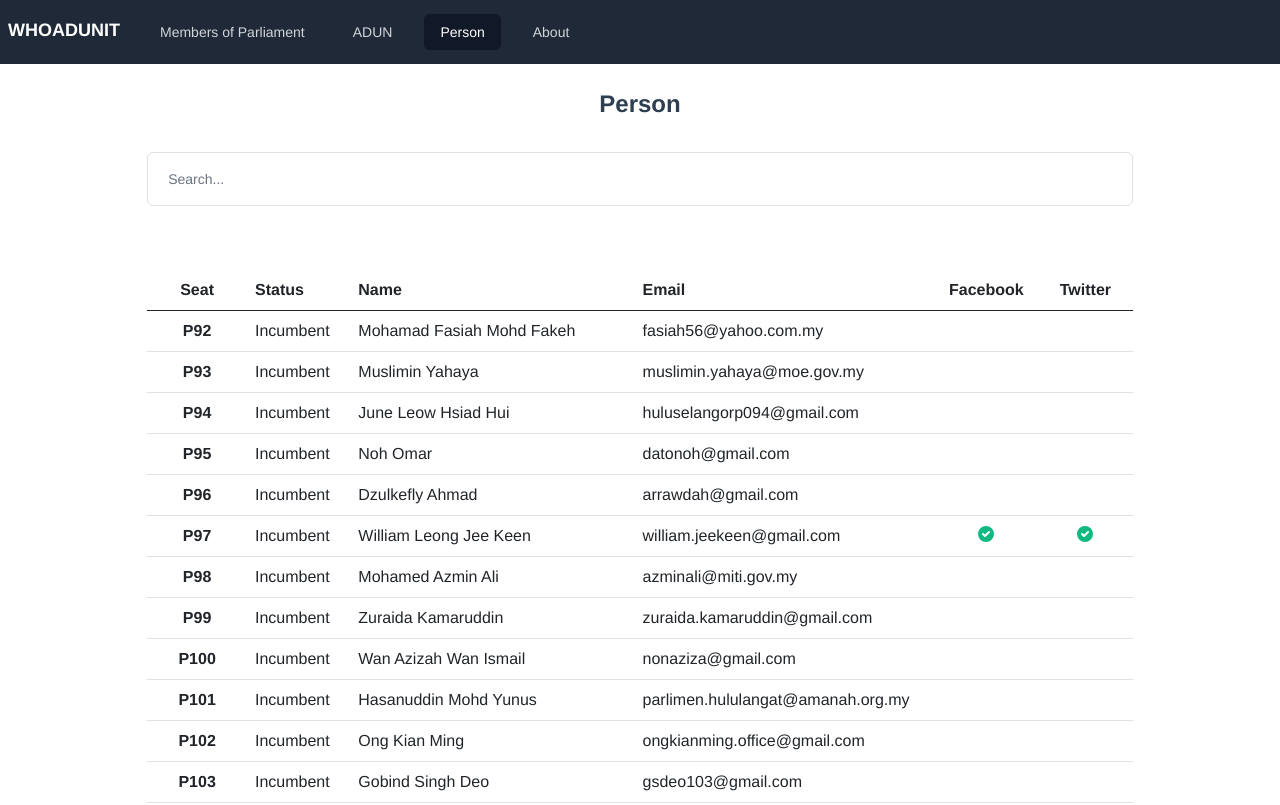
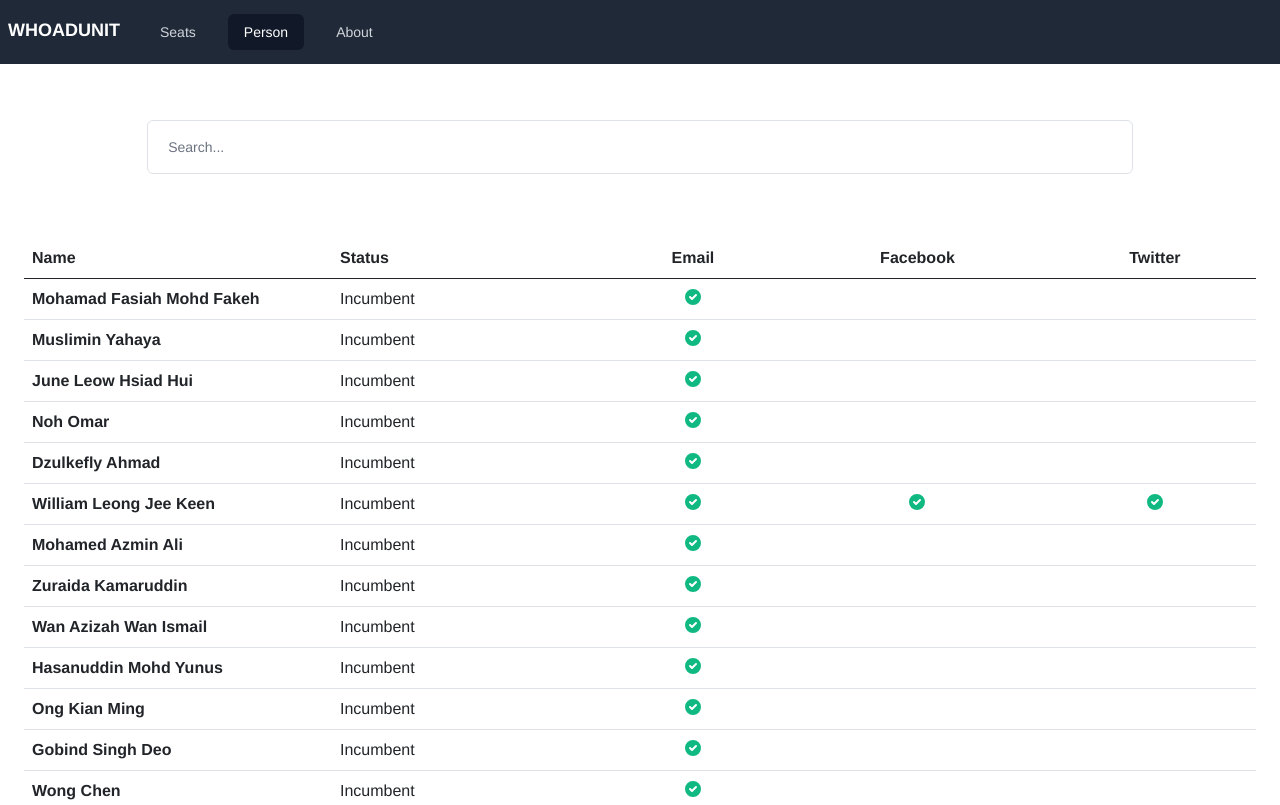
Before and after one commit to delacrixmorgan/whoadunit-vue, a Vue app: page /person in a window 1280 px wide. Shown: the top 805 px of the page. Built offline with nearby package versions, Linux system fonts and the light colour scheme.

Commit message:
Restructure code to streamline seats searching

```diff
--- a/src/App.vue
+++ b/src/App.vue
@@ -4,19 +4,12 @@
       <div class="max-w-7xl mx-auto px-2 sm:px-6 lg:px-8">
         <div class="relative flex items-center justify-between h-16">
           <div class="absolute inset-y-0 left-0 flex items-center sm:hidden">
-            <!-- Mobile menu button-->
             <button
               @click="onNavMenuToggle"
               class="inline-flex items-center justify-center p-2 rounded-md text-gray-400 hover:text-white hover:bg-gray-700 focus:outline-none focus:ring-2 focus:ring-inset focus:ring-white"
               aria-expanded="false"
             >
               <span class="sr-only">Open main menu</span>
-              <!-- Icon when menu is closed. -->
-              <!--
-            Heroicon name: outline/menu
-
-            Menu open: "hidden", Menu closed: "block"
-          -->
               <svg
                 class="block h-6 w-6"
                 xmlns="http://www.w3.org/2000/svg"
@@ -32,12 +25,6 @@
                   d="M4 6h16M4 12h16M4 18h16"
                 />
               </svg>
-              <!-- Icon when menu is open. -->
-              <!--
-            Heroicon name: outline/x
-
-            Menu open: "block", Menu closed: "hidden"
-          -->
               <svg
                 class="hidden h-6 w-6"
                 xmlns="http://www.w3.org/2000/svg"
@@ -59,37 +46,28 @@
             class="flex-1 flex items-center justify-center sm:items-stretch sm:justify-start"
           >
             <div class="flex-shrink-0 flex items-center">
-              <!-- <img
+              <router-link
+                to="/"
+                @click.native="onNavMenuHide"
                 class="block lg:hidden h-8 w-auto"
-                src="https://tailwindui.com/img/logos/workflow-mark-indigo-500.svg"
-                alt="Workflow"
-              />
-              <img
-                class="hidden lg:block h-8 w-auto"
-                src="https://tailwindui.com/img/logos/workflow-logo-indigo-500-mark-white-text.svg"
-                alt="Workflow"
-              /> -->
-
-              <router-link to="/" @click.native = onNavMenuHide class="block lg:hidden h-8 w-auto">
+              >
                 <p class="text-white font-black text-lg">WHOADUNIT</p>
               </router-link>
 
-              <router-link to="/" @click.native = onNavMenuHide class="hidden lg:block h-8 w-auto">
+              <router-link
+                to="/"
+                @click.native="onNavMenuHide"
+                class="hidden lg:block h-8 w-auto"
+              >
                 <p class="text-white font-black text-lg">WHOADUNIT</p>
               </router-link>
             </div>
             <div class="hidden sm:block sm:ml-6">
               <div class="flex space-x-4">
                 <router-link
-                  to="/mp"
+                  to="/seats"
                   class="menu-item-active-link text-gray-300 hover:bg-gray-700 hover:text-white px-3 py-2 rounded-md text-sm font-medium"
-                  >Members of Parliament</router-link
-                >
-
-                <router-link
-                  to="/adun"
-                  class="menu-item-active-link text-gray-300 hover:bg-gray-700 hover:text-white px-3 py-2 rounded-md text-sm font-medium"
-                  >ADUN</router-link
+                  >Seats</router-link
                 >
 
                 <router-link
@@ -113,7 +91,7 @@
               class="hidden bg-gray-800 p-1 rounded-full text-gray-400 hover:text-white focus:outline-none focus:ring-2 focus:ring-offset-2 focus:ring-offset-gray-800 focus:ring-white"
             >
               <span class="hidden sr-only">View notifications</span>
-              <!-- Heroicon name: outline/bell -->
+
               <svg
                 class="h-6 w-6"
                 xmlns="http://www.w3.org/2000/svg"
@@ -131,7 +109,6 @@
               </svg>
             </button>
 
-            <!-- Profile dropdown -->
             <div class="hidden ml-3 relative">
               <div>
                 <button
@@ -147,77 +124,30 @@
                   />
                 </button>
               </div>
-              <!--
-            Profile dropdown panel, show/hide based on dropdown state.
-
-            Entering: "transition ease-out duration-100"
-              From: "transform opacity-0 scale-95"
-              To: "transform opacity-100 scale-100"
-            Leaving: "transition ease-in duration-75"
-              From: "transform opacity-100 scale-100"
-              To: "transform opacity-0 scale-95"
-          -->
-              <!-- <div
-                class="origin-top-right absolute right-0 mt-2 w-48 rounded-md shadow-lg py-1 bg-white ring-1 ring-black ring-opacity-5"
-                role="menu"
-                aria-orientation="vertical"
-                aria-labelledby="user-menu"
-              >
-                <a
-                  href="#"
-                  class="block px-4 py-2 text-sm text-gray-700 hover:bg-gray-100"
-                  role="menuitem"
-                  >Your Profile</a
-                >
-                <a
-                  href="#"
-                  class="block px-4 py-2 text-sm text-gray-700 hover:bg-gray-100"
-                  role="menuitem"
-                  >Settings</a
-                >
-                <a
-                  href="#"
-                  class="block px-4 py-2 text-sm text-gray-700 hover:bg-gray-100"
-                  role="menuitem"
-                  >Sign out</a
-                >
-              </div> -->
             </div>
           </div>
         </div>
       </div>
 
-      <!--
-    Mobile menu, toggle classes based on menu state.
-
-    Menu open: "block", Menu closed: "hidden"
-  -->
       <div v-show="isMobileNavMenuVisible">
         <div class="px-2 pt-2 pb-3 space-y-1">
           <router-link
-            to="/mp"
-            @click.native = onNavMenuHide
+            to="/seats"
+            @click.native="onNavMenuHide"
             class="nav-menu-item-active-link text-gray-300 hover:bg-gray-700 hover:text-white block px-3 py-2 rounded-md text-base font-medium"
-            >Members of Parliament</router-link
-          >
-
-          <router-link
-            to="/adun"
-            @click.native = onNavMenuHide
-            class="nav-menu-item-active-link text-gray-300 hover:bg-gray-700 hover:text-white block px-3 py-2 rounded-md text-base font-medium"
-            >ADUN</router-link
+            >Seats</router-link
           >
 
           <router-link
             to="/person"
-            @click.native = onNavMenuHide
+            @click.native="onNavMenuHide"
             class="nav-menu-item-active-link text-gray-300 hover:bg-gray-700 hover:text-white block px-3 py-2 rounded-md text-base font-medium"
             >Person</router-link
           >
 
           <router-link
             to="/about"
-            @click.native = onNavMenuHide
+            @click.native="onNavMenuHide"
             class="nav-menu-item-active-link text-gray-300 hover:bg-gray-700 hover:text-white block px-3 py-2 rounded-md text-base font-medium"
             >About</router-link
           >
@@ -272,8 +202,7 @@ export default {
   @apply bg-gray-900 text-white px-3 py-2 rounded-md text-sm font-medium;
 }
 
-.router-link-exact-active.nav-menu-item-active-link{
-  @apply bg-gray-900 text-white block px-3 py-2 rounded-md text-base font-medium
+.router-link-exact-active.nav-menu-item-active-link {
+  @apply bg-gray-900 text-white block px-3 py-2 rounded-md text-base font-medium;
 }
-
 </style>
--- a/src/components/person/PersonDetail.vue
+++ b/src/components/person/PersonDetail.vue
@@ -1,5 +1,5 @@
 <template>
-  <div class="w-4/5 mx-auto flex space-x-4">
+  <div class="lg:w-4/5 mx-auto flex space-x-4">
     <div>
       <img
         class="object-cover h-96 rounded-xl shadow-md"
@@ -7,7 +7,7 @@
       />
     </div>
 
-    <div class="p-8 text-left space-y">
+    <div class="p-4 text-left space-y">
       <p class="text-lg text-black font-semibold mb-1">
         {{ person.name }}
       </p>
--- a/src/components/person/PersonItem.vue
+++ b/src/components/person/PersonItem.vue
@@ -1,9 +1,20 @@
 <template>
   <tr @click="gotToPersonDetails()">
-    <th scope="row">{{ formatSeatCode() }}</th>
-    <td class="text-left">{{ person.status }}</td>
-    <td class="text-left">{{ person.name }}</td>
-    <td class="text-left">{{ person.email }}</td>
+    <th class="text-left select-none">{{ person.name }}</th>
+    <td class="text-left select-none">{{ person.status }}</td>
+    <td class="text-center">
+      <svg
+        v-if="person.email"
+        class="flex-shrink-0 h-5 w-5 text-green-500 mx-auto"
+        fill="currentColor"
+      >
+        <path
+          fill-rule="evenodd"
+          d="M10 18a8 8 0 100-16 8 8 0 000 16zm3.707-9.293a1 1 0 00-1.414-1.414L9 10.586 7.707 9.293a1 1 0 00-1.414 1.414l2 2a1 1 0 001.414 0l4-4z"
+          clip-rule="evenodd"
+        />
+      </svg>
+    </td>
     <td class="text-center">
       <svg
         v-if="person.facebook"
@@ -40,13 +51,6 @@ export default {
     // console.log(this.person);
   },
   methods: {
-    formatSeatCode() {
-      let seatCode = this.person.federalseatcode;
-      if (this.person.stateseatcode != null) {
-        seatCode += "/" + this.person.stateseatcode;
-      }
-      return seatCode;
-    },
     gotToPersonDetails() {
       this.$router.push({
         path: `person/${this.person.id}`,
--- a/src/components/person/PersonList.vue
+++ b/src/components/person/PersonList.vue
@@ -8,20 +8,11 @@
         v-model.trim="searchQuery"
       />
     </form>
-    <table class="lg:w-4/5 mx-auto mt-16 person-list-viewgroup table table-hover">
+    <table
+      class="mx-auto mt-16 table table-hover"
+    >
       <thead>
         <tr>
-          <th scope="col" class="col-1" @click="onSort(getSeatColumn())">
-            Seat
-            <span v-if="sortType == 'ASC' && sortColumn == getSeatColumn()"
-              >🔺</span
-            >
-            <span
-              v-else-if="sortType == 'DESC' && sortColumn == getSeatColumn()"
-              >🔻</span
-            >
-          </th>
-          <th scope="col" class="col-1 text-left">Status</th>
           <th
             scope="col"
             class="col-3 text-left select-none"
@@ -33,9 +24,10 @@
               >🔻</span
             >
           </th>
-          <th scope="col" class="col-1 text-left">Email</th>
-          <th scope="col" class="col-1">Facebook</th>
-          <th scope="col" class="col-1">Twitter</th>
+          <th scope="col" class="col-auto text-left">Status</th>
+          <th scope="col" class="col-auto">Email</th>
+          <th scope="col" class="col-auto">Facebook</th>
+          <th scope="col" class="col-auto">Twitter</th>
         </tr>
       </thead>
       <tbody>
--- a/src/components/seat/SeatItem.vue
+++ b/src/components/seat/SeatItem.vue
@@ -1,28 +1,28 @@
 <template>
   <tr @click="gotToSeatDetails()">
-    <th scope="row">{{ code }}</th>
-    <td class="text-left">{{ state }}</td>
-    <td class="text-left">{{ name }}</td>
-    <td class="text-left">{{ person.name }}</td>
+    <td class="text-left select-none">{{ seat.level }}</td>
+    <td class="text-left select-none">{{ getSeatCode() }}</td>
+    <td class="text-left select-none">{{ seat.state }}</td>
+    <td class="text-left select-none">{{ seat.name }}</td>
+    <td class="text-left select-none">{{ seat.person.name }}</td>
   </tr>
 </template>
 
 <script>
 export default {
-  props: ["name", "code", "level", "state", "seat", "person"],
+  props: ["seat"],
   methods: {
+    getSeatCode() {
+      if (this.seat.level.toLowerCase() == "federal") {
+        return this.seat.federalseatcode;
+      }
+      if (this.seat.level.toLowerCase() == "state") {
+        return this.seat.stateseatcode;
+      }
+    },
     gotToSeatDetails() {
-      let levelPath = "";
-
-      if (this.level == "Federal") {
-        levelPath = "mp";
-      }
-      if (this.level == "State") {
-        levelPath = "adun";
-      }
-
       this.$router.push({
-        path: `${levelPath}/${this.state.toLowerCase()}/${this.code}`,
+        path: `person/${this.seat.person.id}`,
       });
     },
   },
--- a/src/components/seat/SeatList.vue
+++ b/src/components/seat/SeatList.vue
@@ -4,12 +4,16 @@
       @search-query="setQuery"
       @filter-type="setFilter"
     ></bottom-search-bar>
+
     <table class="mt-8 table table-hover">
       <thead>
         <tr>
+          <th scope="col" class="col-auto text-left select-none">
+            Seat
+          </th>
           <th
             scope="col"
-            class="col-1 select-none"
+            class="col-auto text-left select-none"
             @click="onSort(getSeatColumn())"
           >
             Code
@@ -43,19 +47,13 @@
               >🔻</span
             >
           </th>
-          <th scope="col" class="col-auto text-left select-none">Name</th>
+          <th scope="col" class="col-auto text-left select-none">
+            Incumbent Name
+          </th>
         </tr>
       </thead>
       <tbody>
-        <seat-item
-          v-for="seat in filteredSeats"
-          :key="seat.id"
-          :code="getSeatCode(seat)"
-          :level="seat.level"
-          :name="seat.name"
-          :state="seat.state"
-          :person="seat.person"
-        />
+        <seat-item v-for="seat in filteredSeats" :key="seat.id" :seat="seat" />
       </tbody>
     </table>
   </div>
@@ -72,8 +70,9 @@ export default {
   props: ["type"],
   data() {
     return {
-      seats: null,
-      persons: null,
+      seats: [],
+      persons: [],
+      filters: [],
       isLoading: false,
       searchQuery: "",
       seatCode: "",
@@ -83,13 +82,7 @@ export default {
     };
   },
   created() {
-    if (this.type == "adun") {
-      this.getterEndpoint = "adunSeats";
-    }
-    if (this.type == "mp") {
-      this.getterEndpoint = "mpSeats";
-    }
-    this.seats = this.$store.getters[this.getterEndpoint];
+    this.seats = this.$store.getters["seats"];
     this.persons = this.$store.getters["persons"];
 
     for (let index = 0; index < this.seats.length; index++) {
@@ -106,23 +99,14 @@ export default {
       if (filteredPerson.length > 0) {
         seat.person = filteredPerson[0];
       } else {
-        seat.person = "";
+        seat.person = null;
       }
     }
+    this.seats = this.seats.filter((seat) => seat.person != null);
   },
   computed: {
     filteredSeats() {
-      const query = this.searchQuery.toLowerCase();
-      const filteredSeats = this.seats.filter(
-        (seat) =>
-          seat.name.toLowerCase().includes(query) ||
-          this.getSeatCode(seat)
-            .toLowerCase()
-            .includes(query) ||
-          seat.level.toLowerCase().includes(query) ||
-          seat.state.toLowerCase().includes(query) ||
-          seat.person.name.toLowerCase().includes(query)
-      );
+      const filteredSeats = this.filter(this.searchQuery.toLowerCase());
 
       if (this.sortType != "") {
         return filteredSeats.sort((a, b) => {
@@ -142,35 +126,47 @@ export default {
           return 0;
         });
       }
-
       return filteredSeats;
     },
   },
   methods: {
+    filter(query) {
+      let filteredSeats = this.seats.filter(
+        (seat) =>
+          seat.name.toLowerCase().includes(query) ||
+          seat.state.toLowerCase().includes(query) ||
+          seat.federalseatcode.toLowerCase().includes(query) ||
+          seat.person.name.toLowerCase().includes(query)
+      );
+
+      if (this.filters.length == 1) {
+        if (this.filters.includes("mp")) {
+          filteredSeats = filteredSeats.filter(
+            (seat) => seat.level.toLowerCase() == "federal"
+          );
+        }
+
+        if (this.filters.includes("adun")) {
+          filteredSeats = filteredSeats.filter(
+            (seat) => seat.level.toLowerCase() == "state"
+          );
+        }
+      }
+      return filteredSeats;
+    },
+    getPersonBySeat(seat) {
+      const filteredPerson = this.persons.filter(
+        (person) =>
+          person.federalseatcode == seat.federalSeatCode &&
+          person.stateseatcode == seat.stateSeatCode
+      );
+      return filteredPerson[0];
+    },
     setQuery(query) {
       this.searchQuery = query;
-      console.log(query)
     },
-    setFilter(filters){
-      console.log(filters)
-
-      // if(filters.includes("mp")){
-      //   this.type = "mp"
-      //   this.getterEndpoint = "mpSeats";
-
-      // }
-      // if(filters.includes("adun")){
-      //   this.type = "adun"
-      //   this.getterEndpoint = "adunSeats";
-      // }
-    },
-    getSeatCode(seat) {
-      if (this.type == "adun") {
-        return seat.federalseatcode + "/" + seat.stateseatcode;
-      }
-      if (this.type == "mp") {
-        return seat.federalseatcode;
-      }
+    setFilter(filters) {
+      this.filters = filters;
     },
     getSeatColumn() {
       if (this.type == "adun") {
@@ -184,7 +180,6 @@ export default {
       if (column != this.sortColumn) {
         this.sortType = "";
       }
-
       if (this.sortType == "") {
         this.sortType = "ASC";
       } else if (this.sortType == "ASC") {
--- a/src/router/index.js
+++ b/src/router/index.js
@@ -1,7 +1,6 @@
 import Vue from 'vue'
 import VueRouter from 'vue-router'
 import Home from '../views/Home.vue'
-import AltHome from '../views/AltHome.vue'
 import About from '../views/About.vue'
 import SeatList from '../views/seat/SeatList'
 import SeatDetail from '../views/seat/SeatDetail'
@@ -17,11 +16,6 @@ const routes = [
     component: Home
   },
   {
-    path: '/alt',
-    name: 'AltHome',
-    component: AltHome
-  },
-  {
     path: '/about',
     name: 'About',
     component: About
@@ -33,16 +27,9 @@ const routes = [
     props: true
   },
   {
-    path: '/adun',
-    name: 'AdunList',
-    component: SeatList,
-    props: true
-  },
-  {
-    path: '/mp',
-    name: 'MpList',
-    component: SeatList,
-    props: true
+    path: '/seats',
+    name: 'Seats',
+    component: SeatList
   },
   {
     path: '/adun/:state/',
--- a/src/store/modules/seats.js
+++ b/src/store/modules/seats.js
@@ -1,14 +1,17 @@
-import ADUNJson from "@/assets/json/adun_seats.json"
-import MPJson from "@/assets/json/mp_seats.json"
+import ADUNJson from "@/assets/json/adun_seats.json";
+import MPJson from "@/assets/json/mp_seats.json";
 
 export default {
   namespace: true,
   state() {
     return {
-            seats: MPJson.concat(ADUNJson)
-        }
+      seats: MPJson.concat(ADUNJson),
+    };
   },
   getters: {
+    seats(state) {
+      return state.seats;
+    },
     mpSeats(state) {
       return state.seats.filter(
         (seat) =>
@@ -19,11 +22,9 @@ export default {
     },
     adunSeats(state) {
       return state.seats.filter(
-                (seat) =>
-                    seat.federalseatcode != null &&
-                    seat.stateseatcode != null
+        (seat) => seat.federalseatcode != null && seat.stateseatcode != null
       );
-        }
+    },
   },
   actions: {
     findSeatByCode(context, payload) {
@@ -31,11 +32,12 @@ export default {
       const stateSeatCode = payload.stateSeatCode;
 
       const filteredSeat = context.state.seats.filter(
-                (seat) => seat.federalseatcode == federalSeatCode &&
+        (seat) =>
+          seat.federalseatcode == federalSeatCode &&
           seat.stateseatcode == stateSeatCode
       );
 
       return filteredSeat[0];
-        }
-    }
-}
+    },
+  },
+};
--- a/src/views/AltHome.vue
+++ /dev/null
@@ -1,26 +0,0 @@
-<template>
-  <div class="h-screen w-full flex items-stretch">
-    <seat-list class="m-4 w-11/12 xl:w-2/5 mx-auto" :type="type"></seat-list>
-  </div>
-</template>
-
-<script>
-import SeatList from "@/components/seat/SeatList.vue";
-
-export default {
-  components: {
-    SeatList,
-  },
-  data() {
-    return {
-      type: "mp",
-      query: "",
-    };
-  },
-  methods: {
-    setQuery(query) {
-      console.log(query);
-    },
-  },
-};
-</script>
--- a/src/views/person/PersonList.vue
+++ b/src/views/person/PersonList.vue
@@ -1,6 +1,5 @@
 <template>
   <div class="p-4">
-    <h1 class="text-2xl font-extrabold">Person</h1>
     <person-list></person-list>
   </div>
 </template>
--- a/src/views/seat/SeatList.vue
+++ b/src/views/seat/SeatList.vue
@@ -1,29 +1,15 @@
 <template>
-  <div class="p-4">
-    <h1 class="text-2xl font-extrabold">{{ type.toUpperCase() }}</h1>
-    <seat-list :type = type></seat-list>
+  <div class="h-screen w-full flex items-stretch">
+    <seat-list class="m-4 w-11/12 xl:w-2/5 mx-auto"></seat-list>
   </div>
 </template>
+
 <script>
-import SeatList from "../../components/seat/SeatList.vue";
+import SeatList from "@/components/seat/SeatList.vue";
+
 export default {
-  components: { SeatList },
-  props: ["state"],
-  data() {
-    return {
-        type: ""
-    }
-  },
-  created() {
-    const routeName = this.$router.currentRoute.name;
-    if (routeName == "AdunList") {
-      this.type = "adun";
-    }
-    if (routeName == "MpList") {
-      this.type = "mp";
-    }
+  components: {
+    SeatList,
   },
 };
 </script>
-<style scoped>
-</style>
```
Lines whose indentation alone changed are shown as unchanged.
